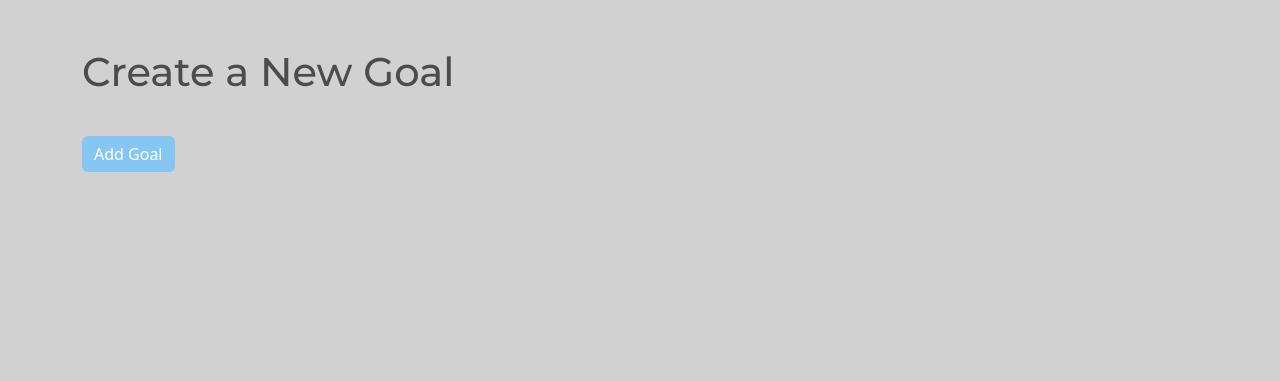
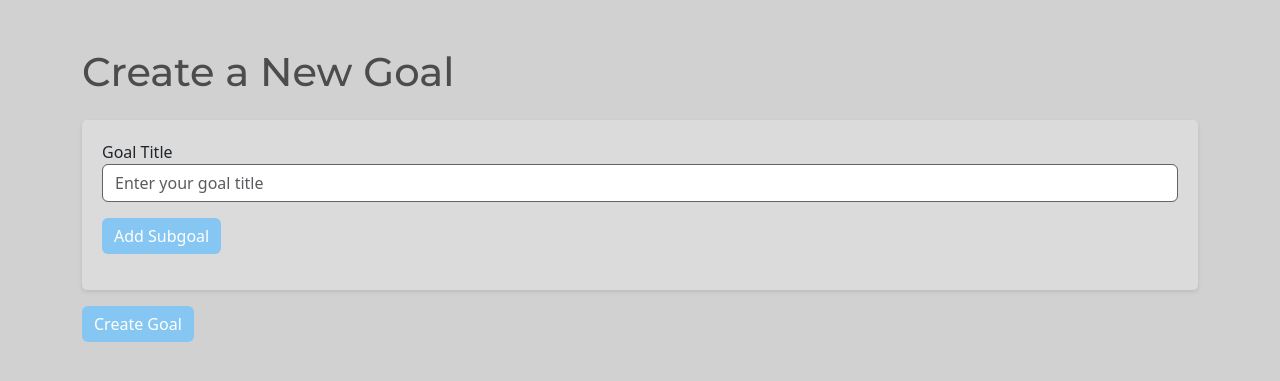
Before and after one commit to thr3000/CSC536, a Django app: page /TestModel/dashboard/ in a window 1280 px wide. Shown: the part 56-437 px from the top of the page. Run offline with Django 5.2, Linux system fonts and the light colour scheme; some libraries are stand-ins or nearby versions.

Commit message:
Half done code on dashboard

```diff
--- a/TestModel/urls.py
+++ b/TestModel/urls.py
@@ -1,4 +1,4 @@
-from TestModel.views import login, homepage, register, dashboard, goals
+from TestModel.views import login, homepage, register, dashboard
 from django.urls import path
 
 urlpatterns = [
@@ -6,5 +6,5 @@ urlpatterns = [
     path('homepage/', homepage, name='homepage'),
     path('register/', register, name='register'),
     path('dashboard/', dashboard, name='dashboard'),
-    path('goals/', goals, name = 'goals')
+    # path('goals/', goals, name = 'goals')
 ]
--- a/TestModel/views.py
+++ b/TestModel/views.py
@@ -1,6 +1,6 @@
 from django.shortcuts import render
 from django.http import HttpResponse
-from TestModel.models import Goals, Account
+from TestModel.models import Goal, Account, Subgoal
 from django.contrib import auth
 from django.shortcuts import render, redirect
 import json
@@ -21,34 +21,48 @@ def login(request):
         return render(request, 'login.html')
 
 def store_goals(data):
-    cnt = len(Goals.objects.all())
-    goalTitle = data.get("goalTitle")
-    subgoals = data.get("subgoals")
-    timelineDate = data.get("timelineDate")
-    timelineTime = data.get("timelineTime")
-    goals = Goals(cnt, goalTitle, subgoals, timelineDate, timelineTime)
-    goals.save()
+    goal = Goal(
+        goalTitle=data.get("goalTitle"),
+        timelineDate=data.get("timelineDate"),
+        timelineTime=data.get("timelineTime")
+    )
+    goal.save()
+
+    for subgoal_data in data.get("subgoals", []):
+        print(subgoal_data)
+        subgoal = Subgoal(
+            goal=goal,
+            title=subgoal_data.get("title"),
+            timelineDate=subgoal_data.get("timelineDate"),
+            timelineTime=subgoal_data.get("timelineTime")
+        )
+        subgoal.save()
 
 def scan_goals():
-    goals = Goals.objects.all()
     goals_dic = {}
-    for g in goals:
-        goals_dic[g.id] = [g.goalTitle,g.subgoals,g.timelineDate,g.timelineTime]
+    for goal in Goal.objects.prefetch_related('subgoal_set').all():
+        goals_dic[goal.id] = {
+            'goalTitle': goal.title,
+            'timelineDate': goal.timelineDate,
+            'timelineTime': goal.timelineTime,
+            'subgoals': [
+                {
+                    'title': subgoal.title,
+                    'timelineDate': subgoal.timelineDate,
+                    'timelineTime': subgoal.timelineTime
+                } for subgoal in goal.subgoal_set.all()
+            ]
+        }
     return goals_dic
-def goals(request):
-    if request.method == 'GET':
-        goals = scan_goals()
-        print(goals)
-        return render(request,"goals.html", {"goals":goals})
+
 def dashboard(request):
     if request.method == 'GET':
         return render(request, 'dashboard.html')
-    if request.method == 'POST':
-        print("post is detected")
+    elif request.method == 'POST':
         data = json.loads(request.body)
         store_goals(data)
-        goals = scan_goals
-        return JsonResponse({'message': str(goals)}, status=200)
+        goals = scan_goals()
+        return JsonResponse({'goals': goals}, status=200)
 
 from django.contrib.auth.models import User
 def register(request):
--- a/templates/dashboard.html
+++ b/templates/dashboard.html
@@ -63,38 +63,22 @@
   <div class="container mt-5">
       <h1 class="mb-4 montserrat-title">Create a New Goal</h1>
       <div id="goalsContainer">
-          <div id="goalFormTemplate" class="goal" style="display: none;">
+          <div id="goalFormTemplate" class="goal">
               <div class="mb-3">
-                  <label for="goalTitle" class="form-label montserrat-title">Goal Title</label>
+                  <label lass="form-label montserrat-title">Goal Title</label>
                   <input type="text" class="form-control" name="goalTitle" placeholder="Enter your goal title"/>
               </div>
               <div class="subgoalsContainer"></div>
               <button type="button" class="btn btn-secondary mb-3" onclick="addSubgoal(this)">Add Subgoal</button>
           </div>
       </div>
-      <button type="button" class="btn btn-secondary mt-3" onclick="addGoal()" id="addgoal">Add Goal</button>
-      <button type="submit" class="btn btn-secondary mt-3" onclick="createGoal()" style="display: none;" id="creategoal">Create Goal</button>
+      <button type="submit" class="btn btn-secondary mt-3" onclick="createGoal()" id="creategoal">Create Goal</button>
   </div>
     </div>
     <script src="https://cdn.jsdelivr.net/npm/sweetalert2@10"></script>
     <script src="https://cdn.jsdelivr.net/npm/axios/dist/axios.min.js"></script>
 
     <script>
-      function addGoal() {
-        const goalsContainer = document.getElementById('goalsContainer');
-        if (goalsContainer.children.length === 0) {
-          // Show the "Add Goal" button
-          document.querySelector('.btn-primary').style.display = 'block';
-        }
-        const goalFormTemplate = document.getElementById('goalFormTemplate');
-        const newGoal = goalFormTemplate.cloneNode(true);
-        newGoal.removeAttribute('id');
-        newGoal.style.display = 'block';
-        goalsContainer.appendChild(newGoal);
-        document.getElementById("addgoal").style.display = "none";
-        document.getElementById("creategoal").style.display = "block";
-      }
-
       function addSubgoal(button) {
         const goalContainer = button.closest('.goal');
         const subgoalsContainer = goalContainer.querySelector('.subgoalsContainer');
@@ -104,7 +88,7 @@
           <label for="subgoal" class="form-labe montserrat-title">Subgoal</label>
           <textarea
             class="form-control"
-            name="subgoal"
+            name="subgoalTitle"
             rows="3"
             placeholder="Enter your subgoal"
           ></textarea>
@@ -131,46 +115,37 @@
       }
 
       function createGoal() {
-        const goals = document.querySelectorAll('.goal');
-        goals.forEach((goal, index) => {
-          const goalTitle = goal.querySelector('[name="goalTitle"]').value;
-          console.log(`Goal ${index + 1}: ${goalTitle}`);
-          const subgoals = goal.querySelectorAll('.subgoal');
-          subgoals.forEach((subgoal, subIndex) => {
-            const subgoalTitle = subgoal.querySelector('[name="subgoal"]').value;
+        const goalTitle = document.querySelector('[name="goalTitle"]').value;
+        const subgoalElements = document.querySelectorAll('.subgoal');
+        let subgoals = [];
+        subgoalElements.forEach((subgoal, index) => {
+          const subgoalTitle = subgoal.querySelector('[name="subgoalTitle"]').value;
           const timelineDate = subgoal.querySelector('[name="timelineDate"]').value;
           const timelineTime = subgoal.querySelector('[name="timelineTime"]').value;
-            console.log(`  Subgoal ${subIndex + 1}: ${subgoalTitle}`);
-            console.log(`  Timeline Date: ${timelineDate}`);
-            console.log(`  Timeline Time: ${timelineTime}`);
+          subgoals.push({
+            title: subgoalTitle,
+            timelineDate: timelineDate,
+            timelineTime: timelineTime
+          });
+        });
 
+        console.log(goalTitle)
+        console.log(subgoals)
         axios.post('/TestModel/dashboard/', {
           goalTitle: goalTitle,
-              subgoals: subgoalTitle,
-              timelineDate: timelineDate,
-              timelineTime: timelineTime
+          subgoals: subgoals
         })
         .then(response => {
           if (response.status === 200) {
-                message = response.message
-                console.log('Goal data successfully submitted:', { goalTitle,subgoals,  timelineDate,timelineTime} );
-                console.log('all the goals are listed here:', {message})
-                window.location.href = '/TestModel/goals/'
+            console.log('Goal and subgoals submitted:', response.data.goals);
           } else {
-                console.error(response.data.message);
+            console.error('Error with the request:', response.data.message);
           }
         })
         .catch(error => {
           console.error('Error submitting goal data:', error);
         });
-
-          });
-        });
       }
-
-
-
-
     </script>
   </body>
 </html>
```
Also changed, not shown: TestModel/models.py (+17 -17 lines). Lines whose indentation alone changed are shown as unchanged.
